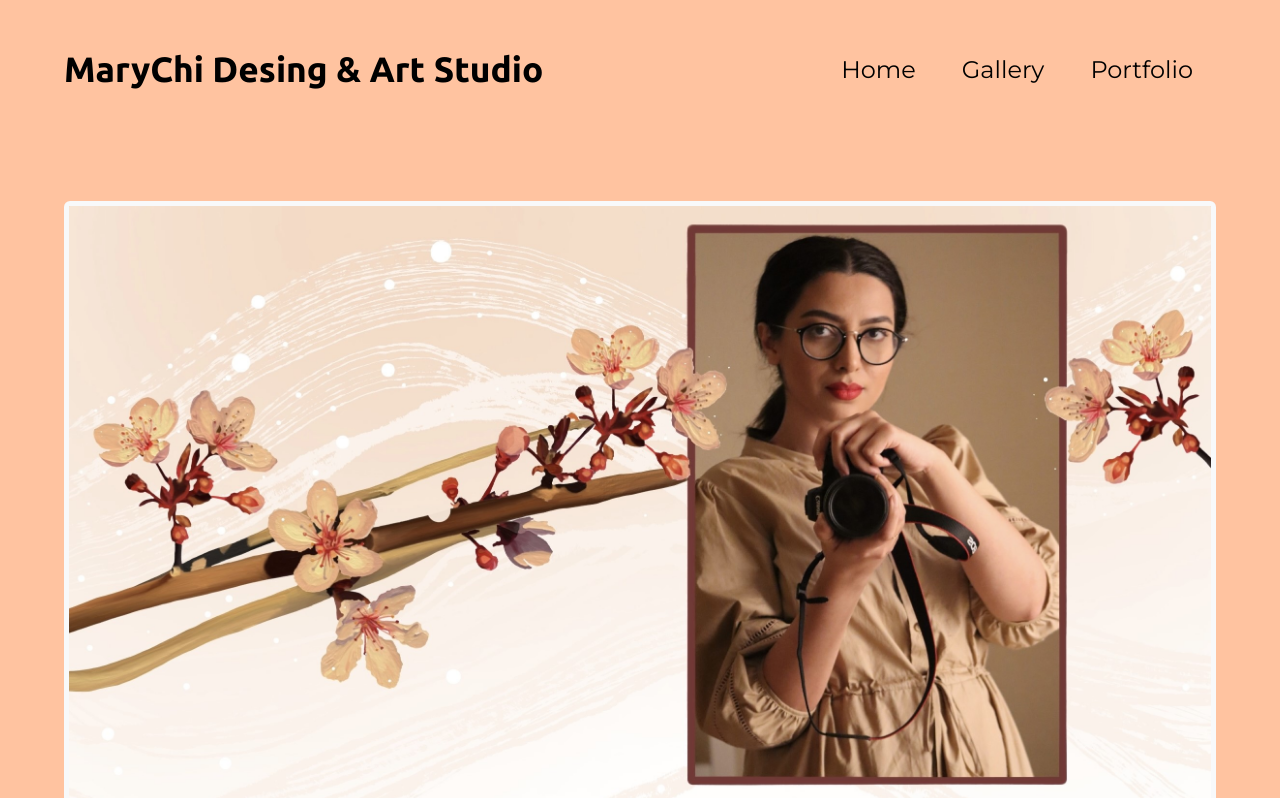
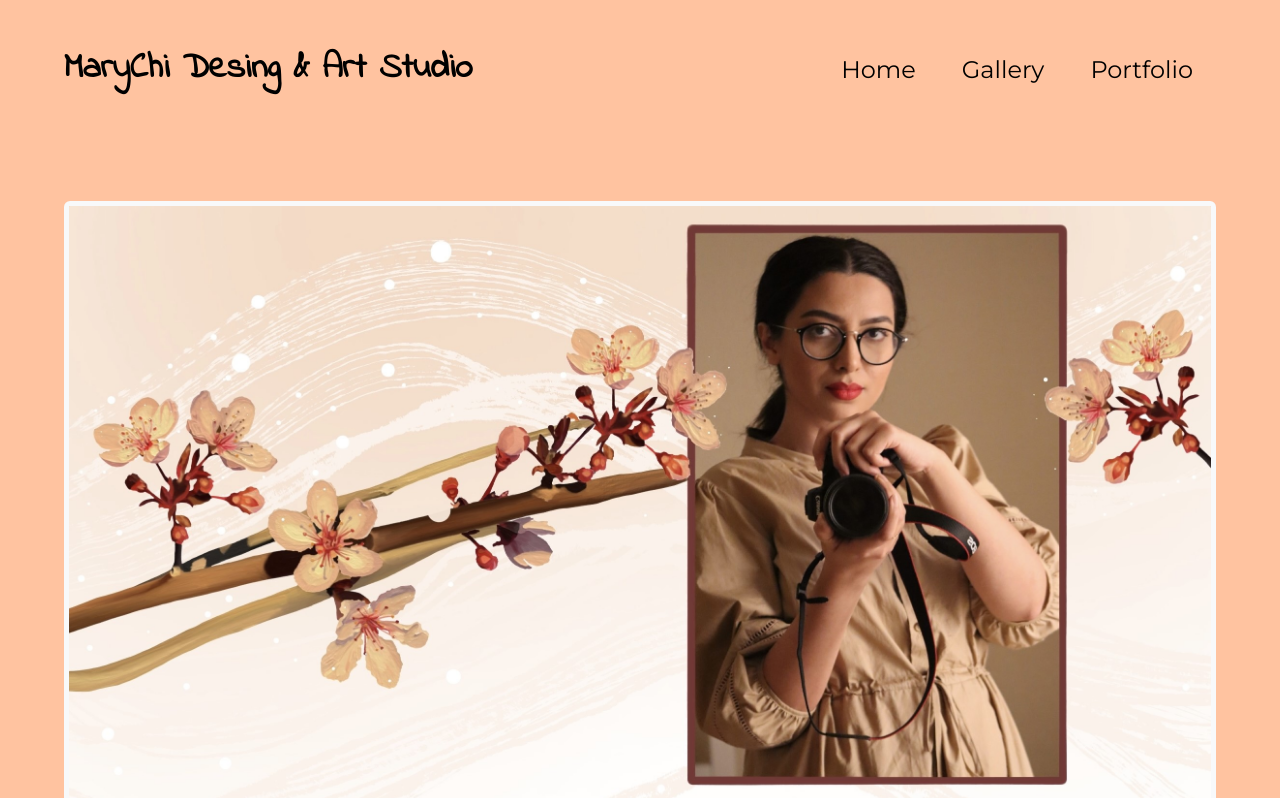
Before and after one commit to marjanroochi/cv, a plain HTML site: page index.html in a window 1280 px wide. Shown: the top 798 px of the page. Drawn offline with nearby package versions, Linux system fonts and the light colour scheme; a web font is replaced by a local one.

Commit message:
Update index.html

```diff
--- a/index.html
+++ b/index.html
@@ -22,6 +22,9 @@
 <link href="https://fonts.googleapis.com/css2?family=Caveat&display=swap" rel="stylesheet">
 <link rel="stylesheet" href="https://kit.fontawesome.com/7fb4a503b1.css" crossorigin="anonymous">
 <script src="https://kit.fontawesome.com/7fb4a503b1.js" crossorigin="anonymous"></script>
+<link rel="preconnect" href="https://fonts.googleapis.com">
+<link rel="preconnect" href="https://fonts.gstatic.com" crossorigin>
+<link href="https://fonts.googleapis.com/css2?family=Caveat&family=Indie+Flower&display=swap" rel="stylesheet">
 <link rel="stylesheet" href="css/styles.css">
   <title>MaryChi Art Studio</title>
 </head>
@@ -34,7 +37,7 @@
     <!-- Nav Bar -->
   <div class="container-fluid text-center">
     <nav class="navbar navbar-expand-lg">
-      <a class="navbar-brand" href="#">MaryChi Desing & Art Studio</a>
+      <a class="navbar-brand" style="font-family: 'Caveat', cursive; font-family: 'Indie Flower', cursive;" href="#">MaryChi Desing & Art Studio</a>
       <button class="navbar-toggler" type="button" data-bs-toggle="collapse" data-bs-target="#navbarSupportedContent" aria-controls="navbarSupportedContent" aria-expanded="false" aria-label="Toggle navigation">
         <span class="navbar-toggler-icon"></span>
       </button>
```
